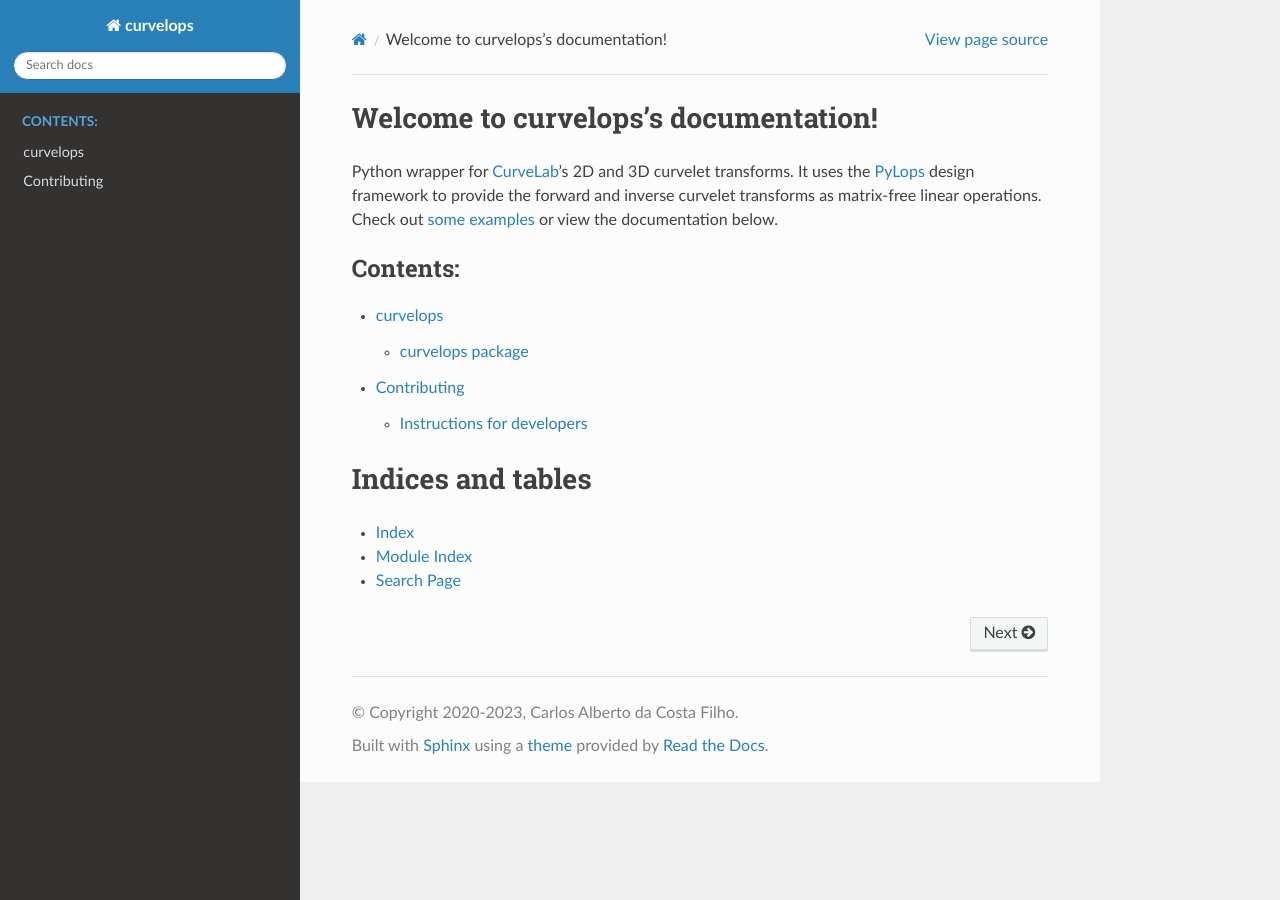
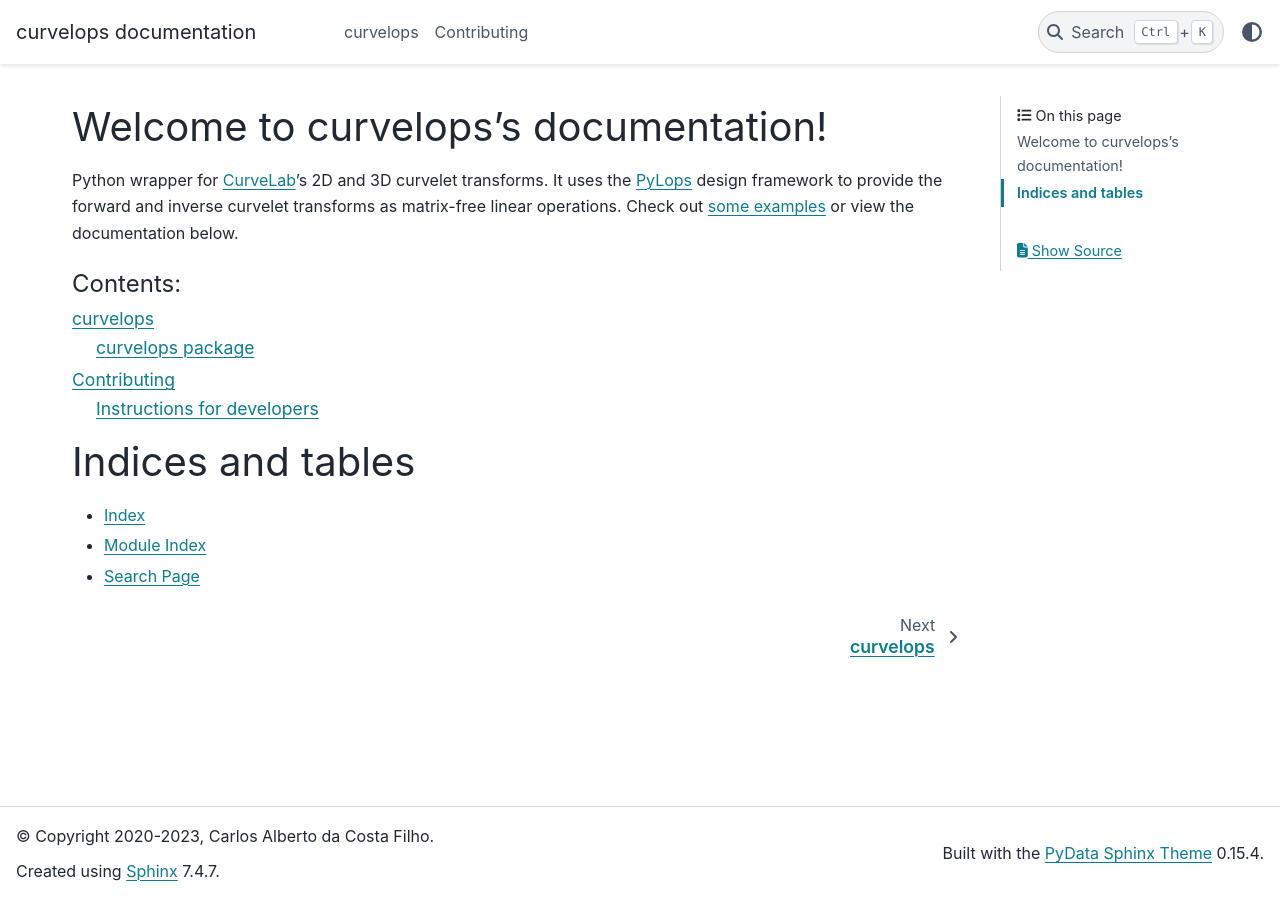
Before and after one commit to PyLops/curvelops, a Sphinx documentation site: the page built from docssrc/source/index.rst, in a window 1280 px wide. Built offline with Sphinx 7.4.7 and the PyData theme 0.15.4, drawn with Linux system fonts in a browser that asks for light colours; pages that are not in the unit, such as notebooks, are missing from menus; the version number could not be read and is left out.

Commit message:
feat: pydata_sphinx_theme

```diff
--- a/docssrc/source/conf.py
+++ b/docssrc/source/conf.py
@@ -88,7 +88,7 @@ pygments_style = None
 # The theme to use for HTML and HTML Help pages.  See the documentation for
 # a list of builtin themes.
 #
-html_theme = "sphinx_rtd_theme"
+html_theme = "pydata_sphinx_theme"
 
 # Theme options are theme-specific and customize the look and feel of a theme
 # further.  For a list of options available for each theme, see the
--- a/requirements-dev.txt
+++ b/requirements-dev.txt
@@ -10,8 +10,9 @@ setuptools_scm
 pytest
 # Docs require
 Sphinx
-sphinx-rtd-theme
+pydata-sphinx-theme
 sphinx-gallery
+sphinx-copybutton
 # Dev requires
 pre-commit
 # Lint
```
